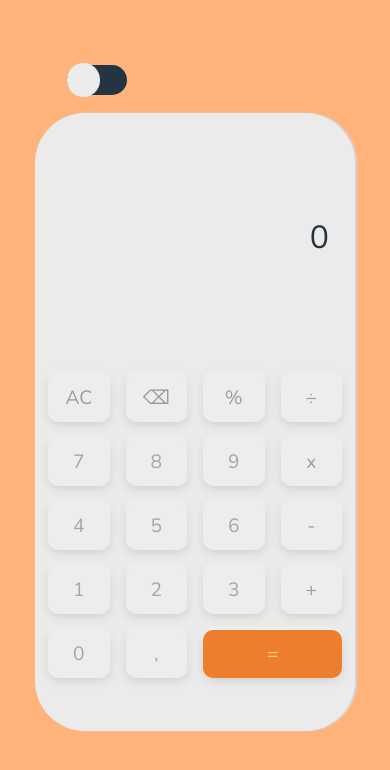
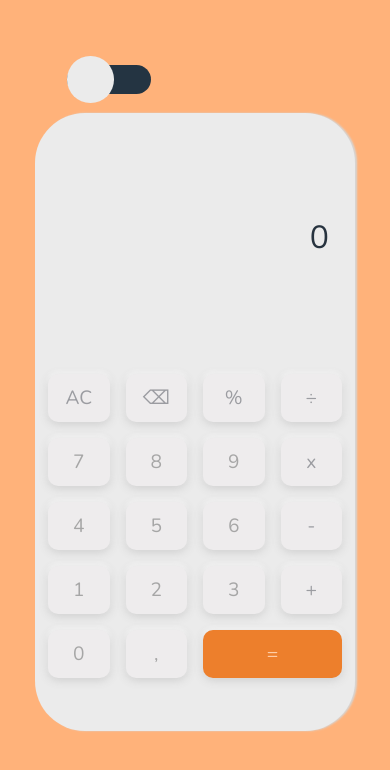
Before and after one commit to Cristlopezr/React-simple-calculator, a React (Vite) app: page / in a window 390 px wide. Shown: the top 770 px of the page. Built offline with nearby package versions, Linux system fonts and the light colour scheme.

Commit message:
fixed button theme responsive

```diff
--- a/src/styles.css
+++ b/src/styles.css
@@ -147,8 +147,8 @@ body {
 	background-color: var(--theme-button-bg);
 	border: none;
 	border-radius: 50px;
-	height: 2.5em;
-	width: 5em;
+	height: 1.2em;
+	width: 3.5em;
 	position: absolute;
 	left: -10rem;
 	top: 20%;
@@ -162,8 +162,8 @@ body {
 	background-color: var(--calculator-bg-color);
 	left: 0%;
 	border: none;
-	width: 5em;
-	height: 5em;
+	width: 3.5em;
+	height: 3.5em;
 	border-radius: 50%;
 	cursor: pointer;
 	transition: transform 0.5s;
@@ -173,7 +173,7 @@ body {
 	transform: translateX(80%);
 }
 
-@media (max-height: 45.125em) {
+@media (max-height: 47.125em) {
 	*,
 	*::after,
 	*::before {
@@ -183,14 +183,7 @@ body {
 
 @media (max-width: 650px) {
 	.themeButton {
-		width: 2.5em;
-		height: 1.25em;
 		left: 2rem;
 		top: -3rem;
 	}
-
-	.themeButton button {
-		width: 2.5em;
-		height: 2.5em;
-	}
 }
```
Also changed, not shown: 3 other files (tests, documents, lock files or other folders).
